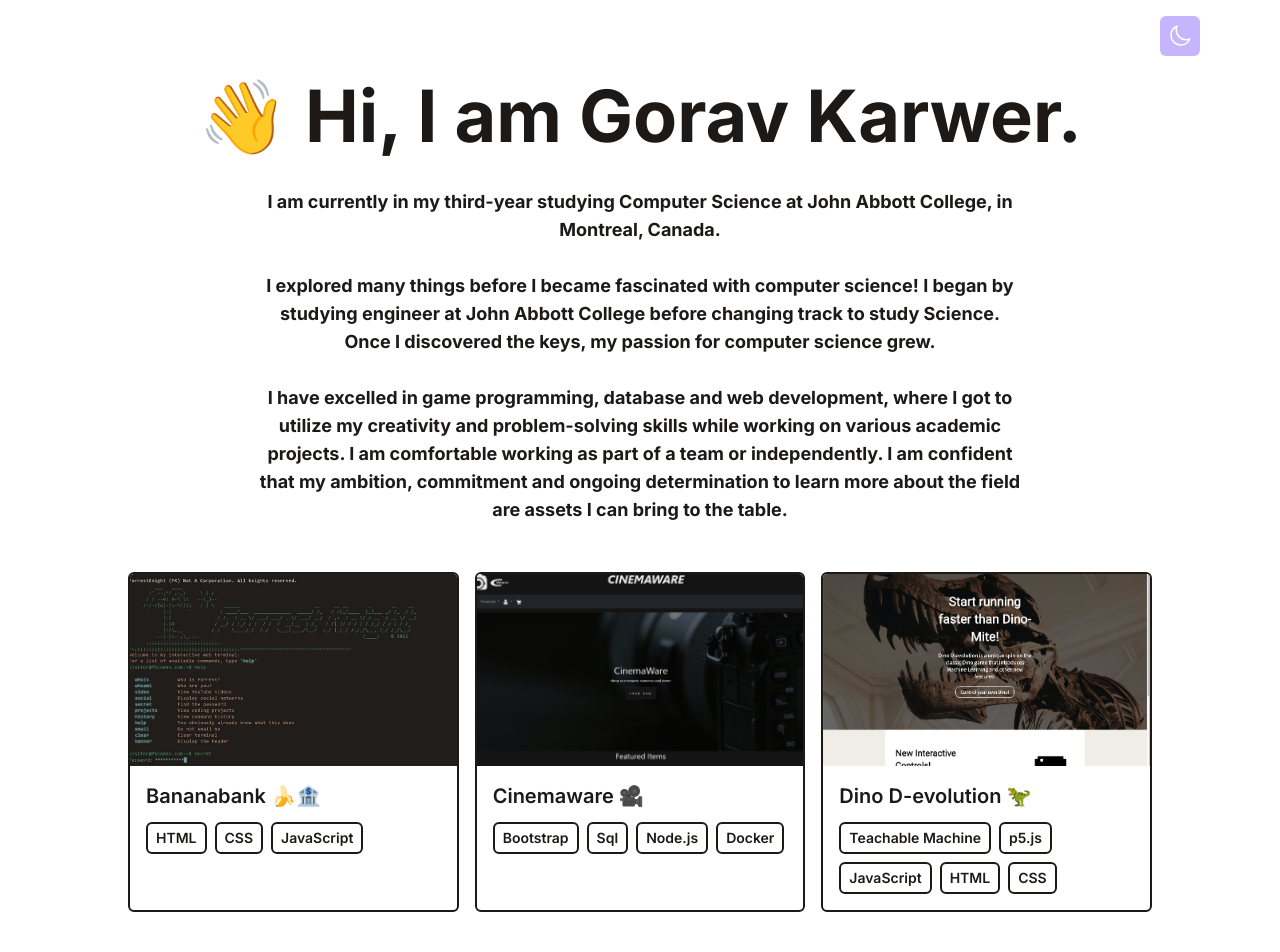
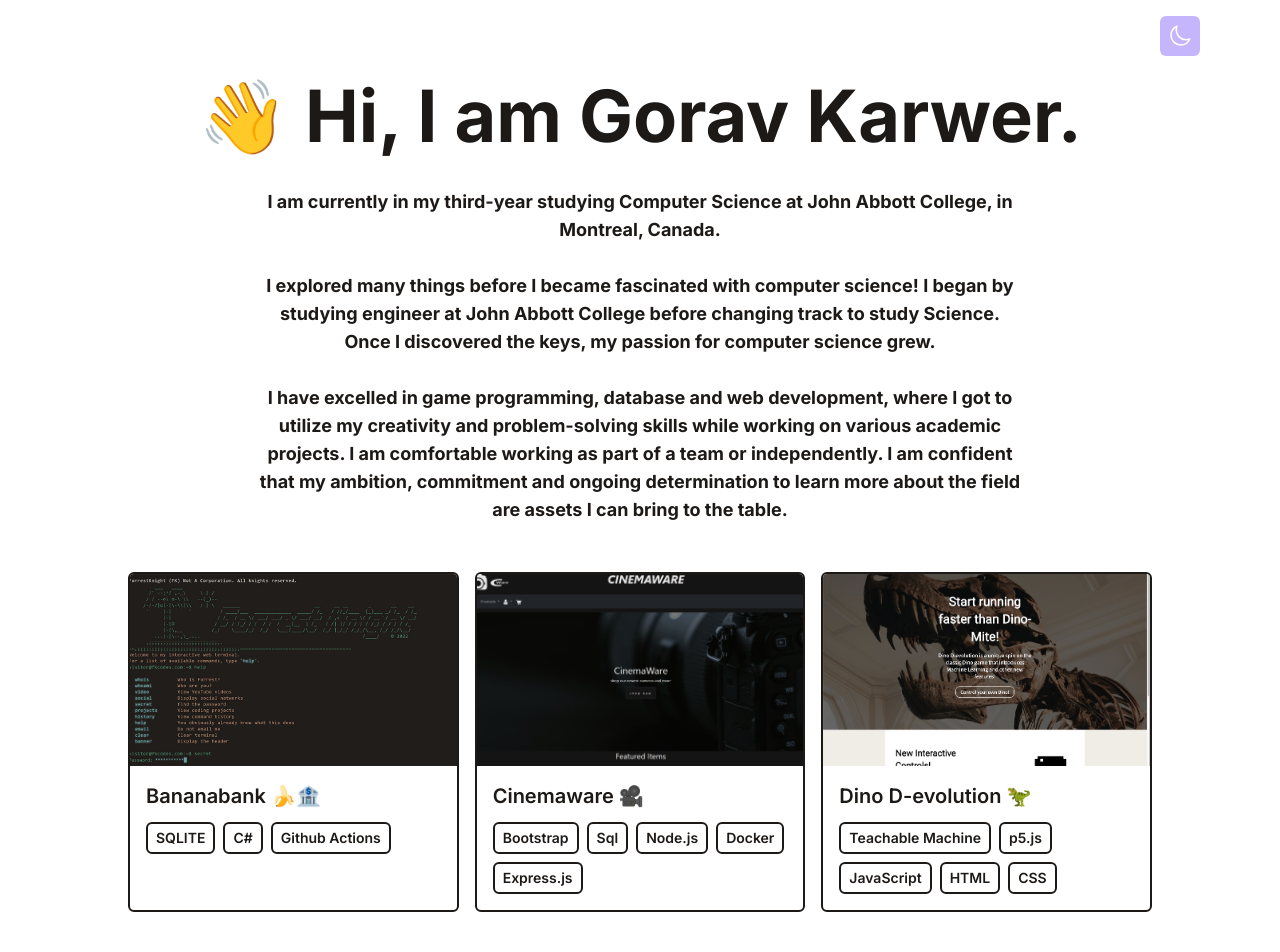
Before and after one commit to Gorav-K/GoravK, a React (Vite) app: page / in a window 1280 px wide. Shown: the top 952 px of the page. Built offline with nearby package versions, Linux system fonts and the light colour scheme.

Commit message:
final details

```diff
--- a/src/data/portfolio.js
+++ b/src/data/portfolio.js
@@ -2,13 +2,13 @@ export default [
    {
       title: 'Bananabank 🍌🏦',
       imgUrl: '/GoravK/assets/terminal-website.jpg',
-      stack: ['HTML', 'CSS', 'JavaScript'],
-      link: 'https://fkcodes.com',
+      stack: ['SQLITE','C#','Github Actions'],
+      link: 'https://github.com/rafdeguzman/jacappdev1-2022-lemonke-WPF',
    },
    {
       title: 'Cinemaware 🎥',
       imgUrl: '/GoravK/assets/cinemaware.png',
-      stack: ['Bootstrap', 'Sql', 'Node.js','Docker'],
+      stack: ['Bootstrap', 'Sql', 'Node.js','Docker', 'Express.js'],
       link: 'https://github.com/rafdeguzman/CinemaWareWebsite',
    },
    {
```
